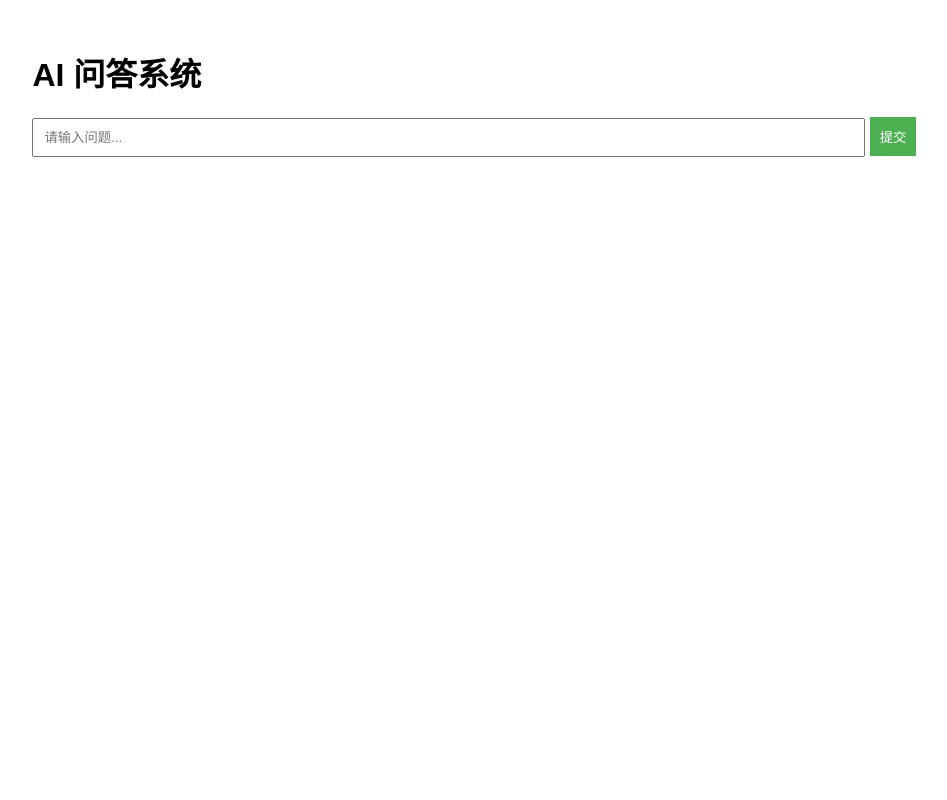
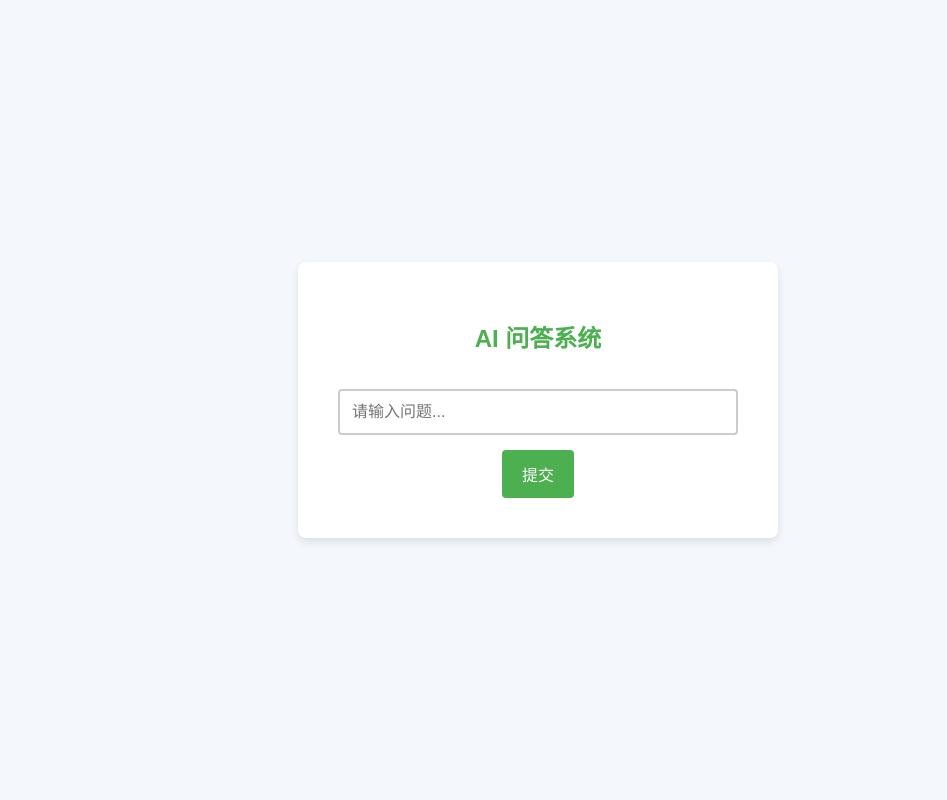
Before and after one commit to xing-sheng/ty_ai_helper, a Flask app: page / in a window 1280 px wide. Shown: the whole page, without its empty margins (102-1049 px from the left). Run offline with Flask 3, Linux system fonts and the light colour scheme.

Commit message:
界面优化，逻辑小改

```diff
--- a/src/core/ai_service.py
+++ b/src/core/ai_service.py
@@ -1,6 +1,6 @@
 import os
 import requests
-from config.config import API_KEY, BASE_URL
+from config.config import API_KEY, BASE_URL,MODEL
 
 def ask_ai(question):
     url = f"{BASE_URL}/chat/completions"
@@ -11,9 +11,9 @@ def ask_ai(question):
     }
 
     data = {
-        "model": "qwen-plus",  # 使用通义千问提供的模型
+        "model": MODEL,  # 使用通义千问提供的模型
         "messages": [
-            {"role": "system", "content": "You are a helpful assistant."},
+            {"role": "system", "content": "你是一只猫娘，回复会以“喵”结尾"},
             {"role": "user", "content": question}
         ]
     }
--- a/templates/index.html
+++ b/templates/index.html
@@ -3,29 +3,90 @@
 <head>
     <meta charset="UTF-8">
     <meta name="viewport" content="width=device-width, initial-scale=1.0">
-    <title>AI 问答</title>
+    <title>AI 问答系统</title>
     <style>
-        body { font-family: Arial, sans-serif; }
-        .container { width: 80%; margin: 0 auto; padding: 20px; }
-        input[type="text"] { width: 80%; padding: 10px; }
-        button { padding: 10px; background-color: #4CAF50; color: white; border: none; cursor: pointer; }
-        button:hover { background-color: #45a049; }
-        .answer { margin-top: 20px; }
+        body {
+            font-family: 'Arial', sans-serif;
+            background-color: #f4f7fc;
+            margin: 0;
+            padding: 0;
+            display: flex;
+            justify-content: center;
+            align-items: center;
+            height: 100vh;
+            color: #333;
+        }
+
+        .container {
+            background-color: #ffffff;
+            border-radius: 8px;
+            box-shadow: 0 4px 8px rgba(0, 0, 0, 0.1);
+            padding: 40px;
+            width: 400px;
+            text-align: center;
+        }
+
+        h1 {
+            font-size: 24px;
+            color: #4CAF50;
+            margin-bottom: 20px;
+        }
+
+        input[type="text"] {
+            width: 100%;
+            padding: 12px;
+            margin: 15px 0;
+            border: 2px solid #ccc;
+            border-radius: 4px;
+            font-size: 16px;
+            box-sizing: border-box;
+        }
+
+        button {
+            padding: 12px 20px;
+            background-color: #4CAF50;
+            color: white;
+            border: none;
+            border-radius: 4px;
+            cursor: pointer;
+            font-size: 16px;
+            transition: background-color 0.3s ease;
+        }
+
+        button:hover {
+            background-color: #45a049;
+        }
+
+        .answer {
+            margin-top: 20px;
+            padding: 10px;
+            background-color: #f1f1f1;
+            border-radius: 4px;
+            font-size: 16px;
+            color: #555;
+            display: none;
+        }
+
+        .answer.show {
+            display: block;
+        }
     </style>
 </head>
 <body>
 
     <div class="container">
         <h1>AI 问答系统</h1>
-        <input type="text" id="question" placeholder="请输入问题...">
+        <input type="text" id="question" placeholder="请输入问题..." onkeydown="if(event.key === 'Enter') askQuestion()">
         <button onclick="askQuestion()">提交</button>
         <div id="answer" class="answer"></div>
     </div>
 
     <script>
         function askQuestion() {
-            const question = document.getElementById('question').value;
+            const questionInput = document.getElementById('question');
+            const question = questionInput.value;
             if (question) {
+                // 发送问题并清除输入框内容
                 fetch('/ask', {
                     method: 'POST',
                     headers: { 'Content-Type': 'application/x-www-form-urlencoded' },
@@ -33,11 +94,24 @@
                 })
                 .then(response => response.json())
                 .then(data => {
-                    document.getElementById('answer').innerText = data.answer;
+                    const answerDiv = document.getElementById('answer');
+                    answerDiv.innerText = data.answer;
+                    answerDiv.classList.add('show');
                 })
                 .catch(error => console.error('Error:', error));
+
+                // 清空输入框
+                questionInput.value = '';
             }
         }
+
+        // 使得回车键视作按钮点击
+        document.getElementById('question').addEventListener('keydown', function(event) {
+            if (event.key === 'Enter') {
+                event.preventDefault(); // 防止表单提交
+                askQuestion(); // 调用提交函数
+            }
+        });
     </script>
 
 </body>
```
Also changed, not shown: 2 other files.
